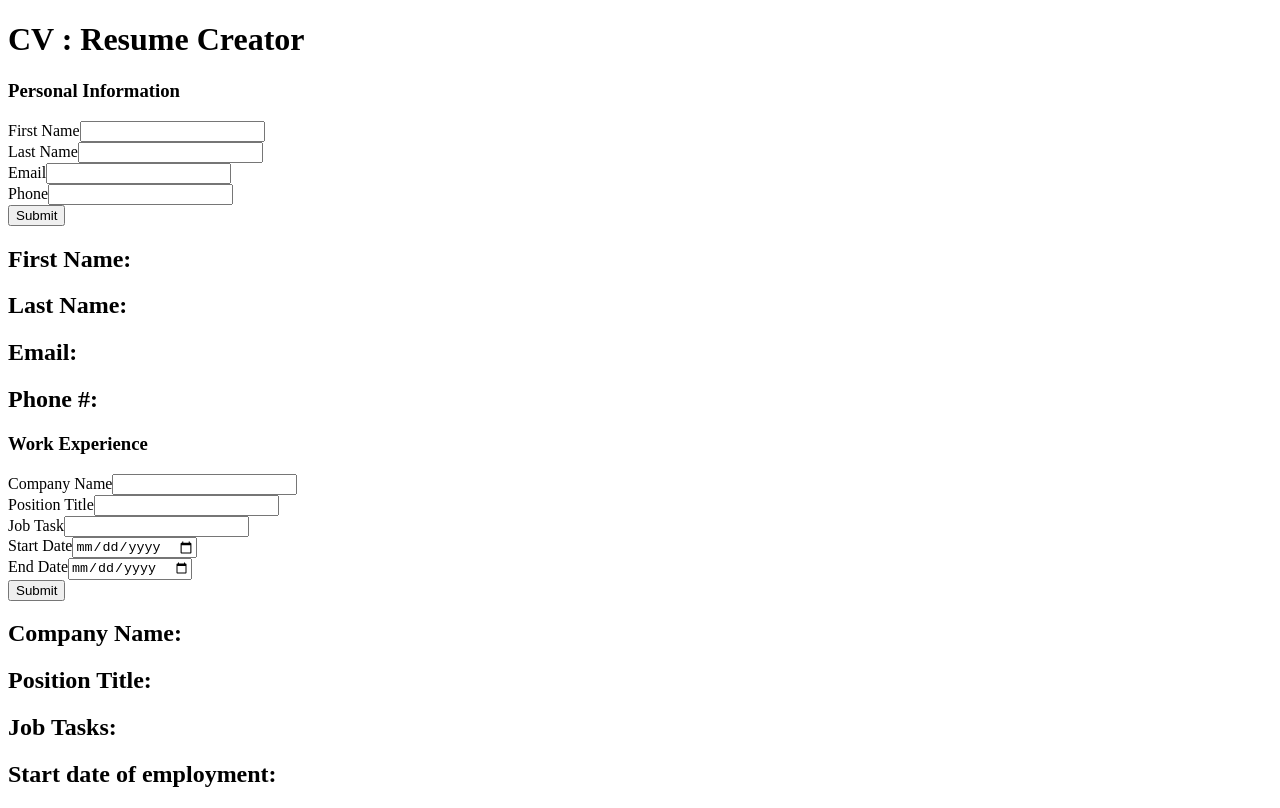
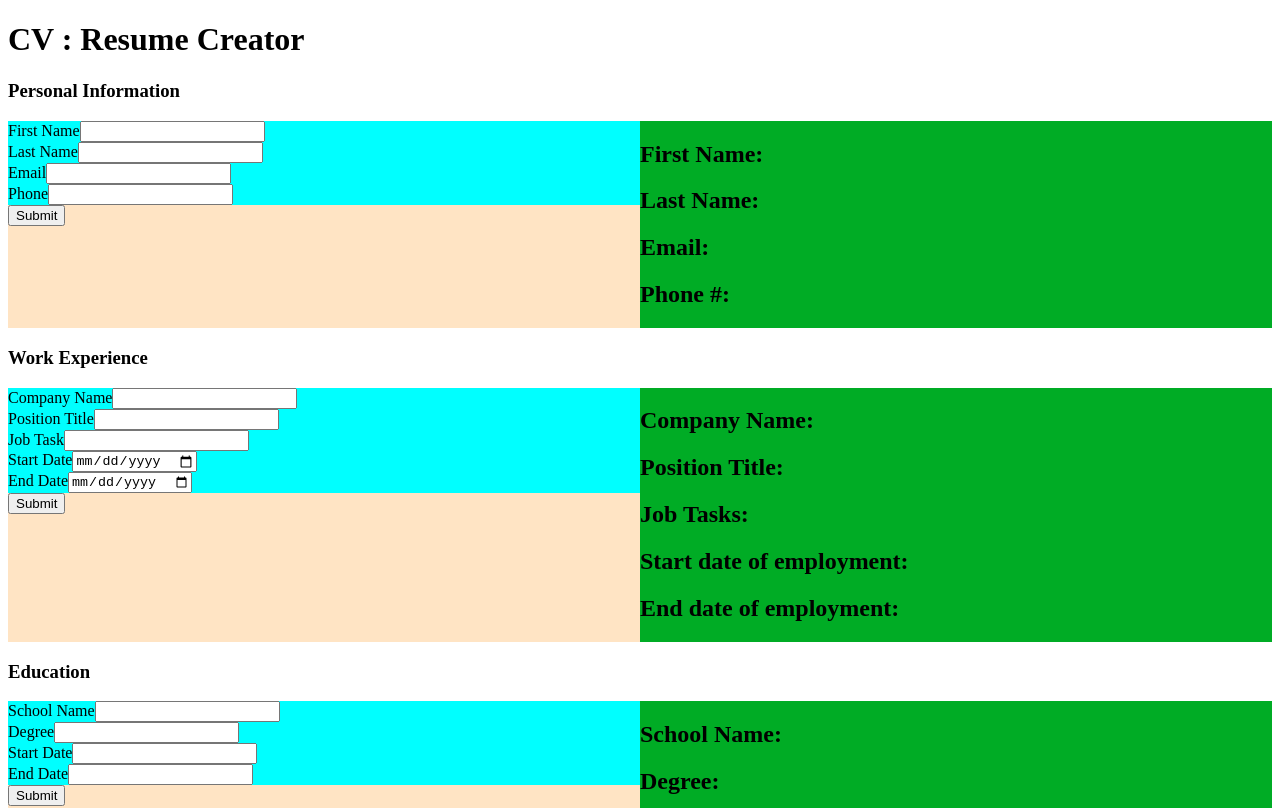
Before and after one commit to Ace-86/cv-project, a React (Create React App) app: page / in a window 1280 px wide. Shown: the top 808 px of the page. Built offline with nearby package versions, Linux system fonts and the light colour scheme.

Commit message:
style updated

```diff
--- a/src/styles/style.css
+++ b/src/styles/style.css
@@ -1,4 +1,17 @@
-.rightColumn {
+.container {
+    display: grid;
     grid-template-columns: 1fr 1fr;
     background-color: bisque
-}
+ }
+
+
+ .leftcolumn {
+    grid-column: 1 /2;
+    background-color: aqua;
+ }
+
+
+ .rightcolumn {
+    grid-column: 2 / 3;
+    background-color: #00ac25
+ }
```
